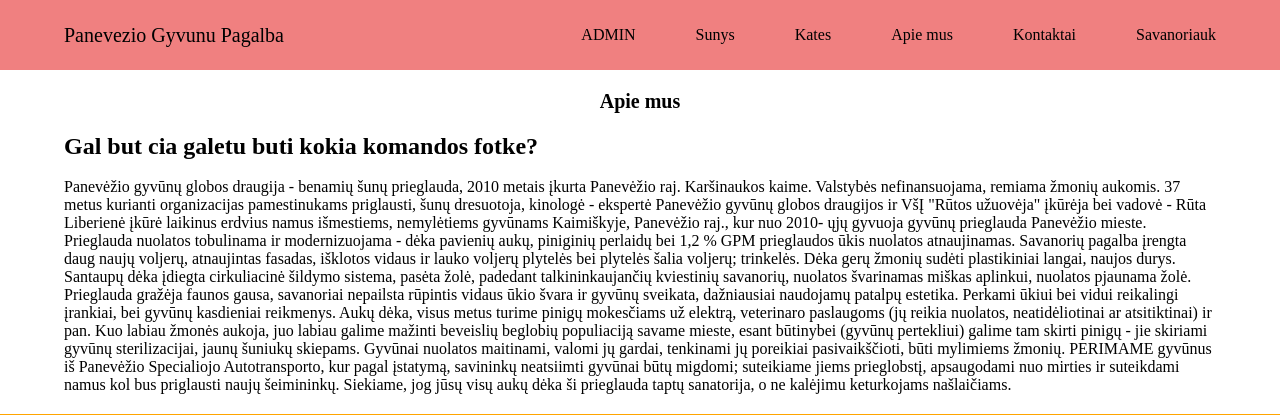
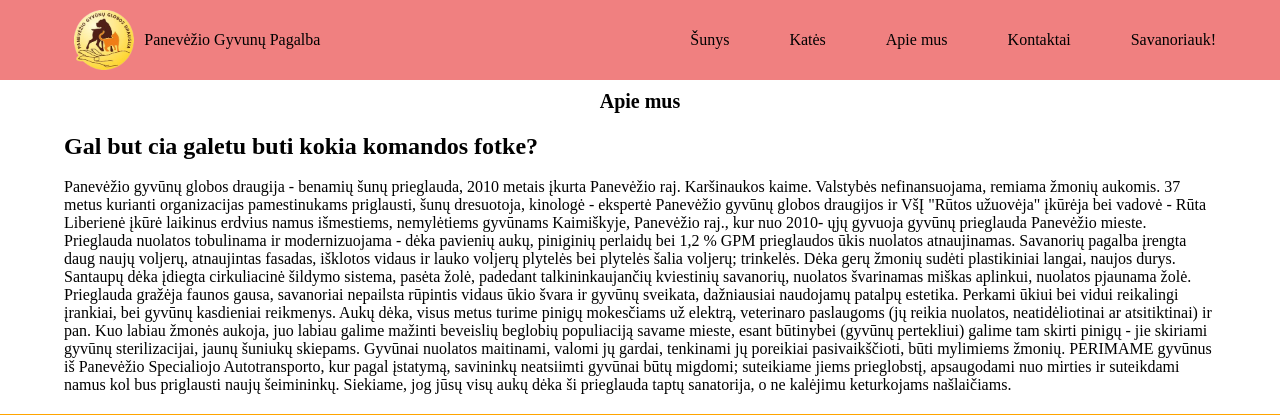
Before and after one commit to azegas/pagalbaGyvunams, a Django app: page /apie/ in a window 1280 px wide. Shown: the top 415 px of the page. Run offline with Django 4.2, Linux system fonts and the light colour scheme.

Commit message:
feat: added logo image

```diff
--- a/pagalbaGyvunams/gyvuneliai/static/gyvuneliai/style.css
+++ b/pagalbaGyvunams/gyvuneliai/static/gyvuneliai/style.css
@@ -56,7 +56,7 @@ nav a {
   text-decoration: none;
 }
 
-.navbar {
+.nav {
   width: 100%;
   min-height: 70px;
   display: flex;
@@ -71,8 +71,18 @@ nav a {
   gap: 60px;
 }
 
+.nav-logo-wrapper {
+  display: flex;
+  align-items: center;
+}
+
+.nav-logo {
+  height: 60px;
+  padding: 10px;
+}
+
 .nav-branding {
-  font-size: 2rem;
+  font-size: 1.5rem;
 }
 
 .hamburger {
@@ -376,7 +386,7 @@ footer {
   }
 
   .nav-branding {
-    font-size: 20px;
+    font-size: 1rem;
   }
 }
 
--- a/pagalbaGyvunams/gyvuneliai/templates/gyvuneliai/header.html
+++ b/pagalbaGyvunams/gyvuneliai/templates/gyvuneliai/header.html
@@ -4,17 +4,17 @@
 <header>
     <div class="container">
         <div class="subcontainer">
-            <nav class="navbar">
-                <a href="/" class="nav-branding">Panevezio Gyvunu Pagalba</a>
+            <nav class="nav">
+                <a href="/" class="nav-logo-wrapper">
+                        <img alt="" src="../../../media/logo.png" class="nav-logo" />
+                        <p class="nav-branding"> Panevėžio Gyvunų Pagalba</p>
+                </a>
                 <ul class="nav-menu">
                     <li class="nav-item">
-                        <a href="/admin" class="nav-link">ADMIN</a>
+                        <a href="/sunys" class="nav-link">Šunys</a>
                     </li>
                     <li class="nav-item">
-                        <a href="/sunys" class="nav-link">Sunys</a>
-                    </li>
-                    <li class="nav-item">
-                        <a href="/kates" class="nav-link">Kates</a>
+                        <a href="/kates" class="nav-link">Katės</a>
                     </li>
                     <li class="nav-item">
                         <a href="/apie" class="nav-link">Apie mus</a>
@@ -23,7 +23,7 @@
                         <a href="/kontaktai" class="nav-link">Kontaktai</a>
                     </li>
                     <li class="nav-item">
-                        <a href="/savanoryste" class="nav-link">Savanoriauk</a>
+                        <a href="/savanoryste" class="nav-link">Savanoriauk!</a>
                     </li>
 
                 </ul>
```
Also changed, not shown: pagalbaGyvunams/media/logo.png (added).
